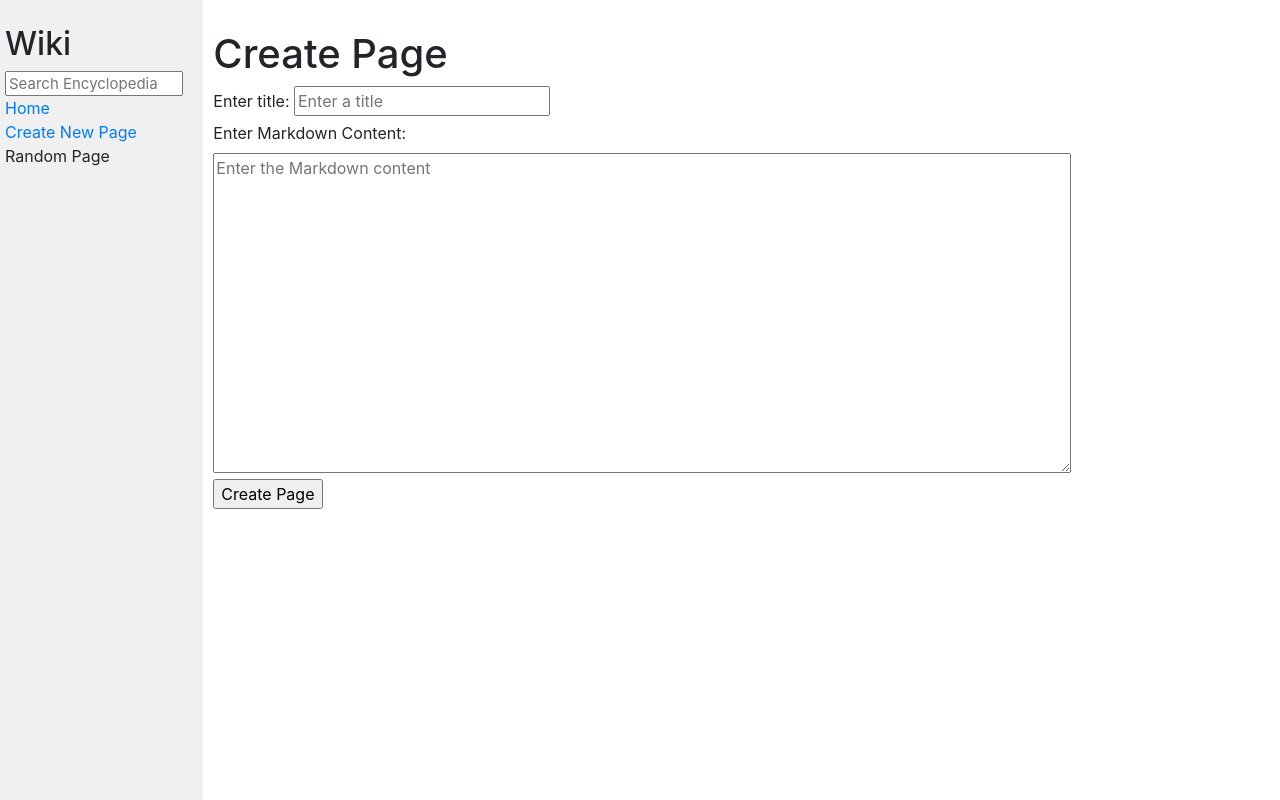
After one commit to tarikozturk017/Wiki-app, a Django app: page /create/ in a window 1280 px wide. The commit adds this page. Run offline with Django 3.2, Linux system fonts and the light colour scheme; some libraries are stand-ins or nearby versions.

Commit message:
Create page functionality added

```diff
--- a/wiki/encyclopedia/static/encyclopedia/styles.css
+++ b/wiki/encyclopedia/static/encyclopedia/styles.css
@@ -13,9 +13,10 @@ h1 {
 }
 
 textarea {
-    height: 90vh;
+    height: 40vh;
     width: 80%;
 }
+
 
 .main {
     padding: 10px;
--- /dev/null
+++ b/wiki/encyclopedia/templates/encyclopedia/create.html
@@ -0,0 +1,22 @@
+{% extends "encyclopedia/layout.html" %}
+
+{% block title %}
+    Encyclopedia
+{% endblock %}
+
+{% block body %}
+    <h1>Create Page</h1>
+
+    <form action="{% url 'create' %}" method="post">
+        {% csrf_token %}
+        <label for="create_title">Enter title:</label>
+        <input class="create_title" type="text" name="create_title" placeholder="Enter a title">
+        <br>
+        <label for="create_content">Enter Markdown Content:</label>
+        <br>
+        <textarea id="create_content" name="create_content" placeholder="Enter the Markdown content"></textarea>
+        <br>
+        <input type="submit" value="Create Page">
+    </form>
+
+{% endblock %}
--- a/wiki/encyclopedia/templates/encyclopedia/layout.html
+++ b/wiki/encyclopedia/templates/encyclopedia/layout.html
@@ -20,7 +20,7 @@
                     <a href="{% url 'index' %}">Home</a>
                 </div>
                 <div>
-                    Create New Page
+                    <a href="{% url 'create' %}">Create New Page</a>
                 </div>
                 <div>
                     Random Page
--- a/wiki/encyclopedia/urls.py
+++ b/wiki/encyclopedia/urls.py
@@ -5,5 +5,6 @@ from . import views
 urlpatterns = [
     path("", views.index, name="index"),
     path("wiki/<str:title>", views.title, name="title"),
-    path("search/", views.search, name="search")
+    path("search/", views.search, name="search"),
+    path("create/", views.create, name="create")
     ]
--- a/wiki/encyclopedia/views.py
+++ b/wiki/encyclopedia/views.py
@@ -49,3 +49,22 @@ def search(request):
             return render(request, "encyclopedia/search.html", {
                 "searches": foundTitles
             })
+
+def create(request):
+    if request.method == "POST":
+        create_title = request.POST["create_title"]
+        create_content = request.POST["create_content"]
+        titleCheck = util.get_entry(create_title)
+        if titleCheck is not None:
+            return render(request, "encyclopedia/error.html", {
+                "error": "The title you want to create already exists."
+            })
+        else:
+            util.save_entry(create_title, create_content)
+            content_md = convert_md_to_html(create_title)
+            return render(request, "encyclopedia/title.html", {
+                "title": create_title,
+                "content": content_md
+            })
+    else: #if it's a get method
+        return render(request, "encyclopedia/create.html")
```
Also changed, not shown: wiki/encyclopedia/templates/encyclopedia/error.html (added, +12 -0 lines), wiki/entries/Flask.md (added, +5 -0 lines).
